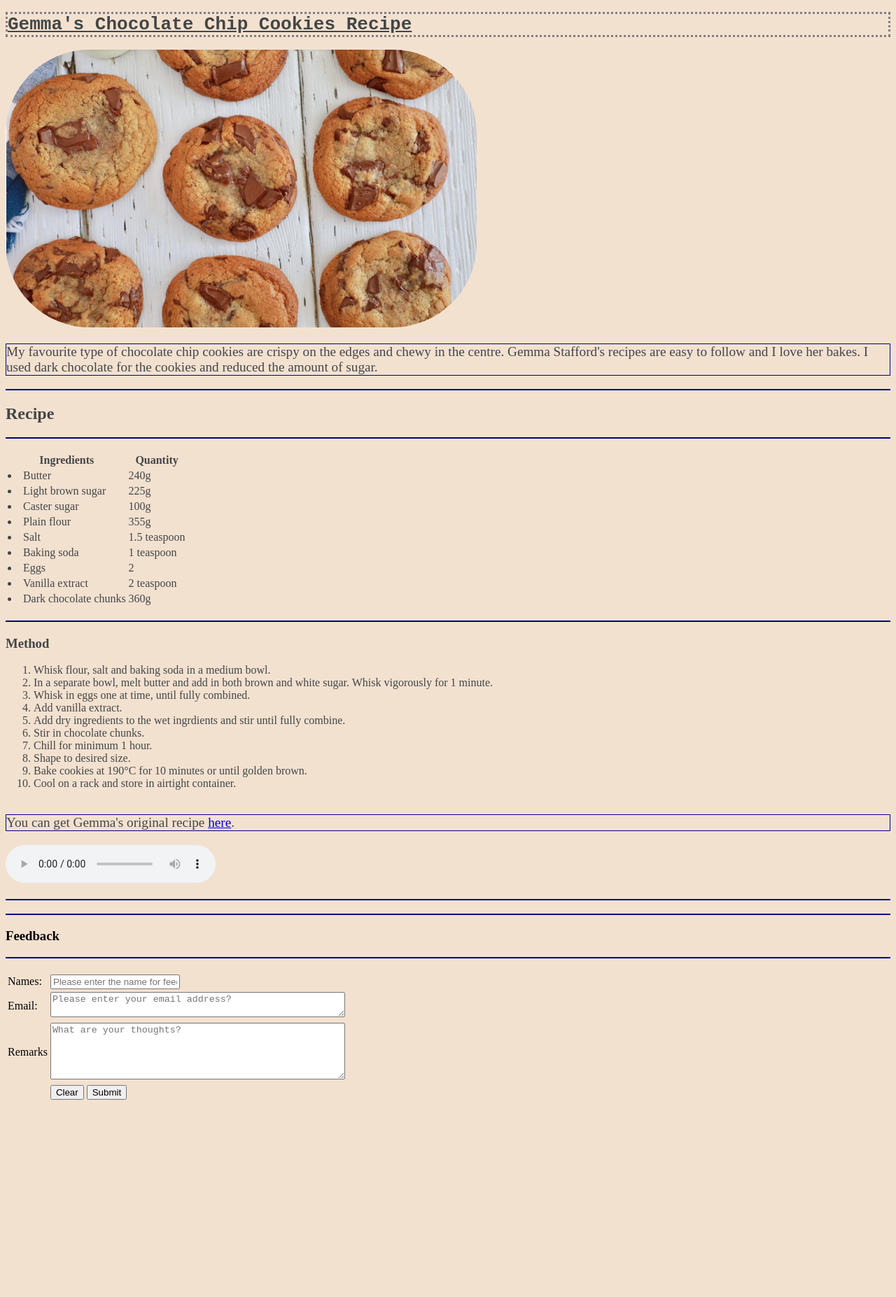
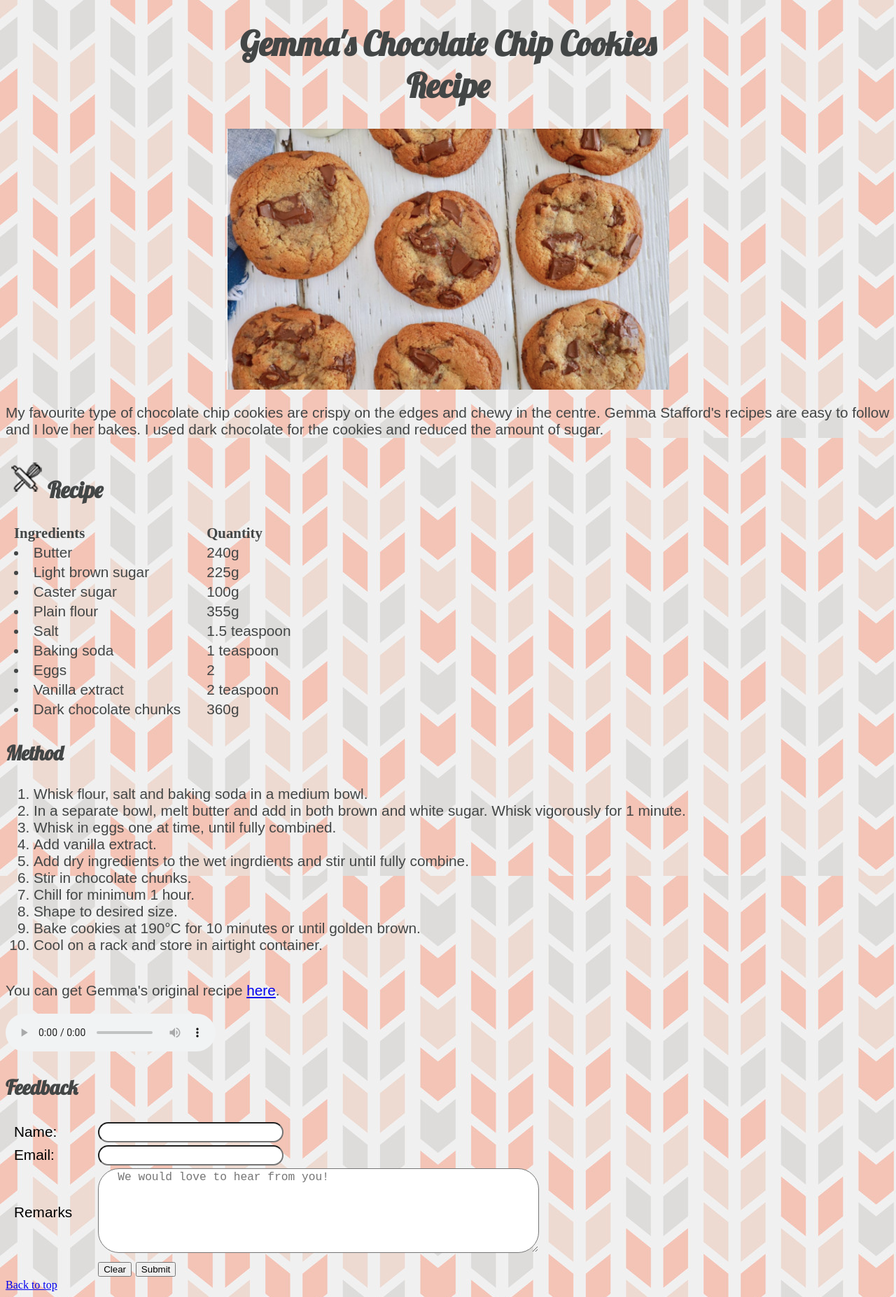
Before and after one commit to June-Choy/June-Choy.github.io, a plain HTML site: page index.html in a window 1280 px wide. Shown: the whole page at 70% size. Before the commit the page ends 1583 px from the top, so only its background shows below. Drawn offline with Linux system fonts and the light colour scheme; a web font is replaced by a local one.

Commit message:
CSS styles

```diff
--- a/index.css
+++ b/index.css
@@ -1,3 +1,55 @@
+@import url('https://fonts.googleapis.com/css?family=KoHo:400, 600|Lobster');
+
+body{
+    background: url(images1/peach.jpg);
+
+}
+
+h2:before {
+    content: url(images1/baking\ tools.png)
+
+}
+
+#Name, #email, #remarks {
+    border-radius: 30px;
+    color: rgb(27, 27, 26);
+    font-family: monospace;
+    font-size: 1.2em
+}
+
+::-webkit-input-placeholder{
+    padding-left: 25px;
+    font-size: 0.8em
+}
+
+th, td {
+    padding-left: 10px;
+    padding-right: 25px;
+    text-align: left;
+}
+
+th{
+    font-family:'KoHo', 600;
+    font-size: 1.3em;
+    font-style: bold;
+}
+
+p, tbody, ol{
+    font-family:'KoHo', sans-serif;
+    font-size: 1.3em;
+}
+
+img {
+    display: block;
+    margin-left: auto;
+    margin-right: auto;
+    width: 50%;
+}
+img:hover {
+    -webkit-transform: scaleX(-1);
+    transform: scaleX(-1);
+}
+
 .important{
     font-color:orange;
     font-weight:bold;
@@ -5,8 +57,14 @@
     font-size: 3em;
 }
 .thumbnail{
-
-    border-radius: 120px
+    width:100%
+    transition-property: all;
+    transition-duration: 300ms;
+    transition-timing-function: linear;
+}
+.thumbnail:hover{
+    boarder-radius: 50%;
+    image: url(images1/cookies\ stack.png)
 }
 
 .news-title{
@@ -20,14 +78,22 @@ border-top-right-radius: 15px;
 body{
     background-color: mintcream;
 }
+h3{
+    color:rgb(67, 70, 70);
+    font-family: 'Lobster', cursive;
+    font-size: 1.8em;
+}
+h2{
+    color:rgb(67, 70, 70);
+    font-family: 'Lobster', cursive;
+    font-size: 2em;
+}
 h1{
     color:rgb(67, 70, 70);
-    border: 3px dotted grey;
-    text-decoration: underline;
-    font-family: monospace;
+    font-family: 'Lobster', cursive;
+    font-size: 3em;
+    text-align: center;
+    margin-left: auto;
+    margin-right: auto;
+    width: 50%;
 }
-
-p{
-    font-size: 1.2em;
-    border: 1px solid darkblue;
-}
--- a/index.html
+++ b/index.html
@@ -12,7 +12,10 @@
     </style>
     <body>
         <h1>Gemma's Chocolate Chip Cookies Recipe</h1>
+<a ID="Top"></a>
+        <div>
         <img class="thumbnail" src="images1/Cookies.png" alt="Chocolate chip cookies">
+        </div>
 
         <p style="color: rgb(67, 70, 70)">
             My favourite type of chocolate chip cookies are crispy on the edges and chewy in the centre. Gemma Stafford's recipes are easy to follow and I love her bakes. I used dark chocolate for the cookies and reduced the amount of sugar.
@@ -23,11 +26,11 @@
 
             <thead>
                 <tr>
-                <th style="color: rgb(67, 70, 70)">Ingredients</th>
-                <th style="color: rgb(67, 70, 70)">Quantity</th>
+                <th style="color: rgb(67, 70, 70)" padding:2>Ingredients</th>
+                <th style="color: rgb(67, 70, 70)" padding:2>Quantity</th>
                 </tr>
             </thead>
-            <tbody style="color: rgb(67, 70, 70)">
+            <tbody style="color: rgb(67, 70, 70)" padding:2>
                 <tr>
                         <ul>
                     <td><li>Butter</li></td>
@@ -97,14 +100,14 @@
         </table>
 
         <p style="color: rgb(67, 70, 70)">
-        You can get Gemma's original recipe <a href="https://www.biggerbolderbaking.com/best-ever-chocolate-chip-cookies/">here</a>.
+        You can get Gemma's original recipe <a href="https://www.biggerbolderbaking.com/best-ever-chocolate-chip-cookies/" target="a_tab">here</a>.
         </p>
 
-        <audio controls>
-                <source src="MP3/Sam Smith - Too Good At Goodbyes.mp3" type="audio/mpeg">
-                <source src="MP3/Sam Smith - Too Good At Goodbyes.ogg" type="audio/ogg">
-                Your browser does not support the audio tag.
-            </audio>
+        <audio controls autoplay>
+                <source src="mp3/Ed Sheeran - Perfect | The Theorist Piano Cover.ogg" type="audio/ogg">
+                <source src="mp3/Ed Sheeran - Perfect | The Theorist Piano Cover.mp3" type="audio/mpeg">
+                Your browser does not support the audio element.
+              </audio>
 
             <p></p>
             <p>
@@ -115,21 +118,21 @@
                     <tbody>
                         <tr>
                             <td>
-                                <label for="task">Names:</label>
+                                <label for="Name">Name:</label>
                             </td>
                             <td>
-                                <input type="text" id="task"
-                                    placeholder="Please enter the name for feedback">
+                                <input type="text" id="Name">
+
                             </td>
                         </tr>
                         <tr>
+                                <td>
+                                        <label for="email">Email:</label>
+                                    </td>
                             <td>
-                                <label for="email">Email:</label>
+                                <input type="text" id="email">
                             </td>
-                            <td>
-                                    <textarea id="remarks" cols="50"
-                                    placeholder="Please enter your email address?"></textarea>
-                            </td>
+
                         </tr>
 
                         <tr>
@@ -138,7 +141,7 @@
                             </td>
                             <td>
                                 <textarea id="remarks" cols="50" rows="5"
-                                    placeholder="What are your thoughts?"></textarea>
+                                    placeholder="We would love to hear from you!"; padding-left= 31px></textarea>
                             </td>
                         </tr>
 
@@ -153,6 +156,8 @@
                     </tbody>
 
                 </table>
+
+              <a href="#Top">Back to top</a>
     </body>
 
 </html>
```
Also changed, not shown: flexbox.css (+26 -2 lines), flexbox.html (+13 -4 lines), images1/Cookie Icon cropped.png (added), images1/baking tools.png (added), images1/concrete wall.jpg (added), images1/cookies stack.png (added), images1/minimal-triangle-pattern-design-in-pastel-colors_1017-14885.jpg (added), images1/peach.jpg (added), 1 other file.
